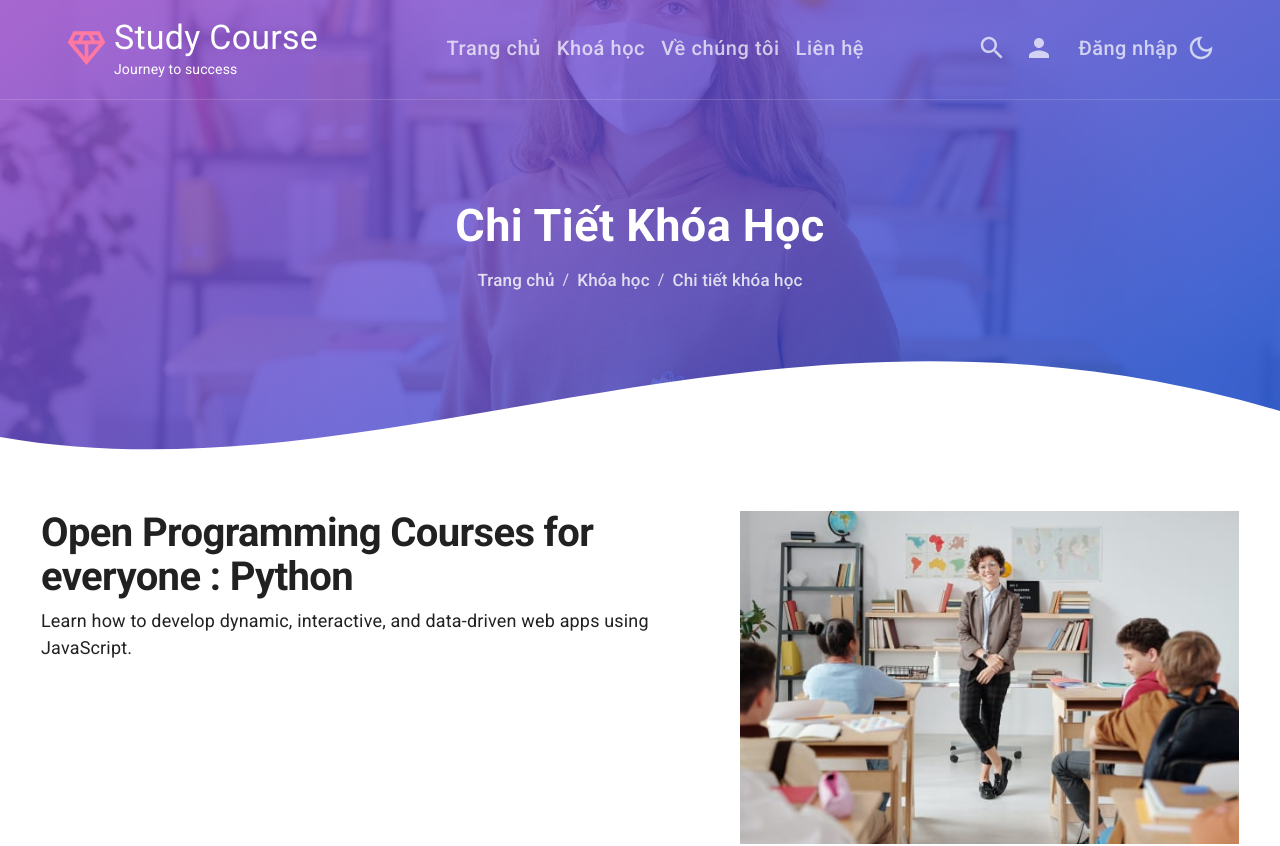
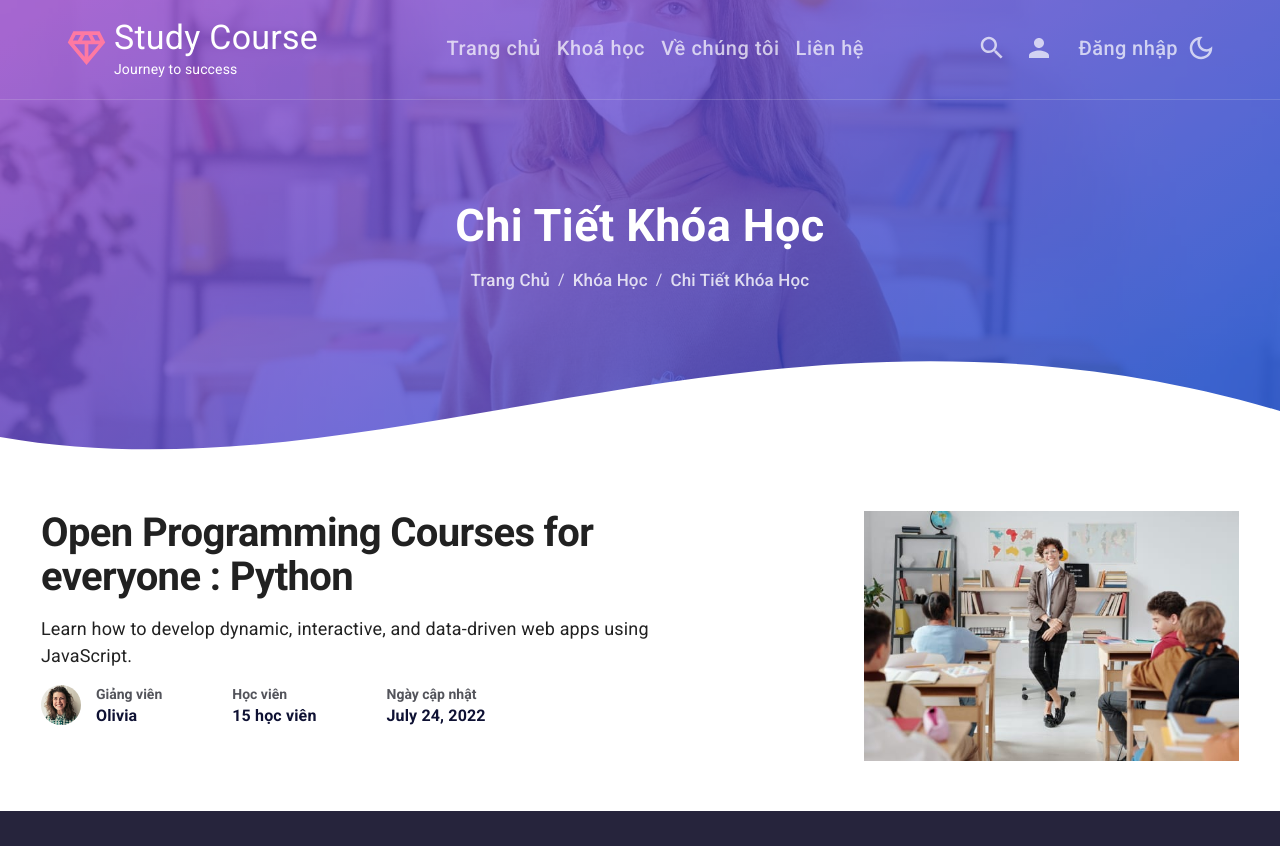
Before and after one commit to Juil53/Elearning-ReactJs, a React (Create React App) app: page /course-detail in a window 1280 px wide. Shown: the top 846 px of the page. Built offline with nearby package versions, Linux system fonts and the light colour scheme.

Commit message:
Chuyển Breadcrumb thành component chung, render danh sách khóa học, thêm trang chi tiết khóa học, chỉnh lại logic render của Navbar

```diff
--- a/src/templateHome/CourseDetail/_components/Breadcrumb/Breadcrumb.js
+++ b/src/_components/Breadcrumb/Breadcrumb.js
@@ -3,7 +3,9 @@ import BreadcrumbContent from "./_components/BreadcrumbContent";
 import WaveSvg from "./_components/WaveSvg";
 import { Box } from "@mui/material";
 
-export default function Breadcrumb() {
+export default function Breadcrumb(props) {
+  const { breadCrumbArr } = props;
+
   const styles = {
     root: {
       position: "relative",
@@ -12,7 +14,7 @@ export default function Breadcrumb() {
 
   return (
     <Box sx={styles.root}>
-      <BreadcrumbContent />
+      <BreadcrumbContent breadCrumbArr={breadCrumbArr} />
       <WaveSvg />
     </Box>
   );
--- a/src/templateHome/CourseDetail/_components/Breadcrumb/_components/BreadcrumbContent.js
+++ b/src/_components/Breadcrumb/_components/BreadcrumbContent.js
@@ -15,7 +15,9 @@ const theme = createTheme({
     },
 });
 
-export default function BreadcrumbContent() {
+export default function BreadcrumbContent(props) {
+    const { breadCrumbArr } = props;
+
     const styles = {
         breadcrumbBackground: {
             background: 'url("/img/courses/courses-banner1.jpg") no-repeat center',
@@ -87,7 +89,7 @@ export default function BreadcrumbContent() {
                         component={'h2'}
                         sx={styles.title}
                     >
-                        Chi Tiết Khóa Học
+                        {breadCrumbArr[breadCrumbArr.length - 1].label}
                     </Typography>
                     <Box
                         sx={{
@@ -96,27 +98,26 @@ export default function BreadcrumbContent() {
                         }}
                     >
                         <Breadcrumbs sx={styles.breadcrumb}>
+                            {breadCrumbArr && breadCrumbArr.map((item, index) => {
+                                if (index === breadCrumbArr.length - 1) {
+                                    return (
+                                        <Typography sx={styles.breadcrumbItem}>{item.label}</Typography>
+                                    )
+                                }
+                                return (
                                     <Link
                                         component={RouterLink}
-                                to='/'
+                                        to={item.path}
                                         underline='none'
                                         sx={{
                                             ...styles.breadcrumbItem,
                                             '&:hover': { color: '#FE79A2' }
                                         }}>
-                                Trang chủ
+                                        {item.label}
                                     </Link>
-                            <Link
-                                component={RouterLink}
-                                to='/'
-                                underline='none'
-                                sx={{
-                                    ...styles.breadcrumbItem,
-                                    '&:hover': { color: '#FE79A2' }
-                                }}>
-                                Khóa học
-                            </Link>
-                            <Typography sx={styles.breadcrumbItem}>Chi tiết khóa học</Typography>
+                                )
+                            })
+                            }
                         </Breadcrumbs>
                     </Box>
                 </Box>
--- a/src/templateHome/CourseDetail/CourseDetail.js
+++ b/src/templateHome/CourseDetail/CourseDetail.js
@@ -1,11 +1,25 @@
 import React, { Fragment } from 'react';
-import Breadcrumb from './_components/Breadcrumb/Breadcrumb';
+import Breadcrumb from '../../_components/Breadcrumb/Breadcrumb';
 import CourseContent from './_components/CourseContent/CourseContent';
 
 export default function CourseDetail() {
+    const breadcrumb = [
+        {
+            label: 'Trang Chủ',
+            path: '/'
+        },
+        {
+            label: 'Khóa Học',
+            path: '/courses'
+        },
+        {
+            label: 'Chi Tiết Khóa Học'
+        }
+    ]
+
     return (
         <Fragment>
-            <Breadcrumb />
+            <Breadcrumb breadCrumbArr={breadcrumb} />
             <CourseContent />
         </Fragment>
     )
--- a/src/templateHome/CourseDetail/_components/CourseContent/CourseContent.js
+++ b/src/templateHome/CourseDetail/_components/CourseContent/CourseContent.js
@@ -6,8 +6,9 @@ import React, { Fragment } from 'react'
 const theme = createTheme({
     breakpoints: {
         values: {
-            md: 768,
-            sm: 576
+            md: 992,
+            sm: 768,
+            xm: 576
         }
     }
 })
@@ -17,38 +18,60 @@ export default function CourseContent() {
         containerFluid: {
             width: '100%',
             px: '15px',
-            mx: 'auto'
+            mx: 'auto',
+            mb: '50px',
         },
         containerLeft: {
             paddingRight: '1.5rem',
             width: '100%',
-            [theme.breakpoints.up('md')]: {
-                flex: '0 0 58.33%',
-                maxWidth: '58.33%',
+            [theme.breakpoints.up('sm')]: {
+                flex: '0 0 60%',
+                maxWidth: '60%',
             }
         },
         containerRight: {
-            [theme.breakpoints.up('md')]: {
-                flex: '0 0 41.67%',
-                maxWidth: '41.67%',
+            [theme.breakpoints.up('sm')]: {
+                flex: '0 0 40%',
+                maxWidth: '40%',
             },
-            textAlign: 'right',
             '& img': {
                 display: 'none',
-                [theme.breakpoints.up('sm')]: { display: 'inline' },
-                maxWidth: '100%'
+                [theme.breakpoints.up('sm')]: { display: 'block' },
+                maxWidth: '100%',
+                maxHeight: '250px',
+                ml: 'auto',
             }
         },
         courseTitle: {
             fontSize: '2.5rem',
             fontWeight: 700,
             lineHeight: '2.75rem',
-            mb: '0.5rem'
+            mb: '1rem'
         },
         courseDescription: {
             fontSize: '1.125rem',
             mb: '1rem'
         },
+        courseInformation: {
+            mr: '70px',
+            mb: '1rem',
+            [theme.breakpoints.down('md')]: { mr: '30px' },
+            '& img': {
+                borderRadius: '50%',
+                width: '40px',
+                height: '40px',
+                mr: '15px'
+            },
+            '& h5': {
+                fontSize: '14px',
+                color: '#53545b',
+                fontWeight: 600,
+            },
+            '& p': {
+                color: '#0e1133',
+                fontWeight: 600,
+            }
+        }
     }
     return (
         <Fragment>
@@ -62,6 +85,35 @@ export default function CourseContent() {
                             <Typography variant='body1' sx={style.courseDescription}>
                                 Learn how to develop dynamic, interactive, and data-driven web apps using JavaScript.
                             </Typography>
+                            <Box display='flex' flexWrap='wrap'>
+                                <Box display='flex' sx={style.courseInformation}>
+                                    <img src='./img/teacher1.jpg' />
+                                    <Box>
+                                        <Typography variant='h5'>
+                                            Giảng viên
+                                        </Typography>
+                                        <Typography variant='body1'>
+                                            Olivia
+                                        </Typography>
+                                    </Box>
+                                </Box>
+                                <Box sx={style.courseInformation}>
+                                    <Typography variant='h5'>
+                                        Học viên
+                                    </Typography>
+                                    <Typography variant='body1'>
+                                        15 học viên
+                                    </Typography>
+                                </Box>
+                                <Box sx={style.courseInformation}>
+                                    <Typography variant='h5'>
+                                        Ngày cập nhật
+                                    </Typography>
+                                    <Typography variant='body1'>
+                                        July 24, 2022
+                                    </Typography>
+                                </Box>
+                            </Box>
                         </Box>
                         <Box sx={style.containerRight}>
                             <img src='/img/course1.jpg' alt='' />
@@ -69,6 +121,6 @@ export default function CourseContent() {
                     </Box>
                 </Box>
             </ThemeProvider>
-        </Fragment>
+        </Fragment >
     )
 }
--- a/src/templateHome/Courses/Courses.js
+++ b/src/templateHome/Courses/Courses.js
@@ -1,11 +1,21 @@
 import React, { Fragment } from 'react';
-import Breadcrumb from './_components/Breadcrumb/Breadcrumb';
+import Breadcrumb from '../../_components/Breadcrumb/Breadcrumb';
 import CourseList from './_components/CourseList/CourseList';
 
 export default function Courses() {
+    const breadcrumb = [
+        {
+            label: 'Trang Chủ',
+            path: '/'
+        },
+        {
+            label: 'Khóa Học',
+        }
+    ]
+
     return (
         <Fragment>
-            <Breadcrumb />
+            <Breadcrumb breadCrumbArr={breadcrumb} />
             <CourseList />
         </Fragment>
     )
--- a/src/templateHome/Courses/_components/Breadcrumb/_components/BreadcrumbContent.js
+++ /dev/null
@@ -1,115 +0,0 @@
-import React from "react";
-import { Box, Link, Typography, Breadcrumbs } from "@mui/material";
-import { createTheme, ThemeProvider } from "@mui/material/styles";
-import { Link as RouterLink } from "react-router-dom";
-
-const theme = createTheme({
-  breakpoints: {
-    values: {
-      xl: 1280,
-      lg: 1200,
-      md: 992,
-      sm: 768,
-      xm: 576,
-    },
-  },
-});
-
-export default function BreadcrumbContent() {
-  const styles = {
-    breadcrumbBackground: {
-      background: 'url("/img/courses/courses-banner1.jpg") no-repeat center',
-      backgroundSize: "cover",
-      backgroundAttachment: "fixed",
-      position: "relative",
-      zIndex: 1,
-      py: "3rem",
-      "&:before": {
-        content: '""',
-        background: "rgba(0, 0, 0, .55)",
-        position: "absolute",
-        top: 0,
-        left: 0,
-        right: 0,
-        minHeight: "100%",
-        zIndex: -1,
-        backgroundImage:
-          "linear-gradient(148.25deg, #A253D8 3%, #1545CB 89.85%)",
-        opacity: ".8",
-      },
-    },
-    container: {
-      width: "100%",
-      mx: "auto",
-      py: "1rem",
-      px: "15px",
-      [theme.breakpoints.up("xl")]: { maxWidth: 1200 },
-      [theme.breakpoints.up("lg")]: { maxWidth: 1140 },
-      [theme.breakpoints.up("md")]: {
-        maxWidth: 960,
-        padding: "1.5rem",
-        pt: "3rem",
-      },
-      [theme.breakpoints.up("sm")]: { maxWidth: 720 },
-      [theme.breakpoints.up("xm")]: { maxWidth: 540 },
-    },
-    title: {
-      color: "#fff",
-      fontSize: 45,
-      fontWeight: 600,
-      textAlign: "center",
-      mt: "3rem",
-      [theme.breakpoints.up("md")]: { pt: "3rem" },
-      [theme.breakpoints.up("xm")]: { pt: "1rem" },
-      [theme.breakpoints.down("md")]: { fontSize: 40 },
-      [theme.breakpoints.down("sm")]: { fontSize: 35 },
-    },
-    breadcrumb: {
-      mt: ".5rem",
-      pb: "1.5rem",
-      textAlign: "center",
-      color: "#fff",
-      opacity: ".8",
-      [theme.breakpoints.up("xm")]: { pb: "3rem" },
-      [theme.breakpoints.up("sm")]: { mb: "3rem" },
-    },
-    breadcrumbItem: {
-      color: "#fff",
-      fontWeight: 500,
-      fontSize: 17,
-    },
-  };
-
-  return (
-    <ThemeProvider theme={theme}>
-      <Box sx={styles.breadcrumbBackground}>
-        <Box sx={styles.container}>
-          <Typography component={"h2"} sx={styles.title}>
-            Các Khóa Học
-          </Typography>
-          <Box
-            sx={{
-              display: "flex",
-              justifyContent: "center",
-            }}
-          >
-            <Breadcrumbs sx={styles.breadcrumb}>
-              <Link
-                component={RouterLink}
-                to="/"
-                underline="none"
-                sx={{
-                  ...styles.breadcrumbItem,
-                  "&:hover": { color: "#FE79A2" },
-                }}
-              >
-                Trang chủ
-              </Link>
-              <Typography sx={styles.breadcrumbItem}>Khóa học</Typography>
-            </Breadcrumbs>
-          </Box>
-        </Box>
-      </Box>
-    </ThemeProvider>
-  );
-}
--- a/src/templateHome/Courses/_components/Breadcrumb/_components/WaveSvg.js
+++ /dev/null
@@ -1,51 +0,0 @@
-import React from "react";
-import { Box, SvgIcon } from "@mui/material";
-import { createTheme, ThemeProvider } from "@mui/material/styles";
-
-// Tạo svg image
-function WaveSvgComp(props) {
-  return (
-    <SvgIcon {...props}>
-      <path
-        d="M-5.07,73.52 C149.99,150.00 299.66,-102.13 500.00,49.98 L500.00,150.00 L0.00,150.00 Z"
-        style={{ stroke: "none", fill: "#fff" }}
-      ></path>
-    </SvgIcon>
-  );
-}
-
-const theme = createTheme({
-  breakpoints: {
-    values: {
-      waveSvgSm: 568.05,
-      waveSvgMd: 768.05,
-    },
-  },
-});
-
-export default function WaveSvg() {
-  const styles = {
-    waveWrapper: {
-      position: 'relative',
-      width: '100%',
-      marginTop: '-100px',
-      zIndex: 1,
-      height: 150,
-      [theme.breakpoints.down('waveSvgMd')]: {
-        height: 100
-      },
-      [theme.breakpoints.down('waveSvgSm')]: {
-        height: 80,
-        marginTop: '-80px'
-      }
-    }
-  }
-
-  return (
-    <ThemeProvider theme={theme}>
-      <Box sx={styles.waveWrapper}>
-        <WaveSvgComp viewBox='0 0 500 150' sx={{ width: '100%', height: '100%' }} preserveAspectRatio='none' />
-      </Box>
-    </ThemeProvider>
-  )
-}
--- a/src/templateHome/Courses/_components/CourseList/modules/constants.js
+++ b/src/templateHome/Courses/_components/CourseList/modules/constants.js
@@ -1,4 +1,4 @@
-export const GROUP_NUMBER = 'GP02';
+export const GROUP_NUMBER = 'GP03';
 export const COURSE_REQUEST = '@course/COURSE_REQUEST';
 export const COURSE_FAILED = '@course/COURSE_FAILED';
 export const COURSE_CATEGORY_SUCCESS = '@courseCategory/COURSE_CATEGORY_SUCCESS';
```
Also changed, not shown: src/templateHome/Courses/_components/Breadcrumb/Breadcrumb.js (deleted, +0 -19 lines), src/templateHome/Courses/_components/CourseList/CourseList.js (+10 -25 lines), src/templateHome/Courses/_components/CourseList/_components/CourseCard.js (+12 -5 lines), src/_components/Breadcrumb/_components/WaveSvg.js (renamed from src/templateHome/CourseDetail/_components/Breadcrumb/_components/WaveSvg.js). Lines whose indentation alone changed are shown as unchanged.
